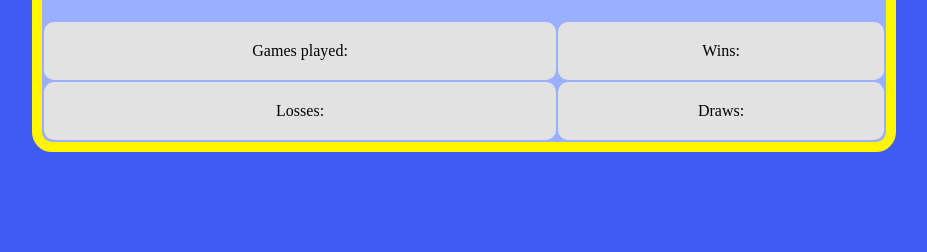
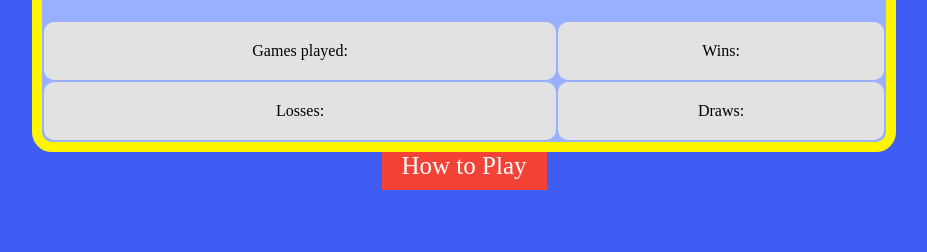
Before and after one commit to bmb4/The_Flight_Deck, a Flask app: template templates/ProfilePage.html in a window 1280 px wide. Shown: the part 418-670 px from the top of the page, without its empty margins (176-1103 px from the left). Run offline with Flask 2, Linux system fonts and the light colour scheme; the template is opened without the code that fills it, so the values that code supplies are empty; parts of the project's set-up code (start-up, migrations or seed data) failed here and were passed over.

Commit message:
Added link to tutorial page

```diff
--- a/templates/ProfilePage.html
+++ b/templates/ProfilePage.html
@@ -58,6 +58,7 @@
         </table>
     </div>
     <div id="hideDiv"></div>
+    <a href="Tutorialpage.html" style="text-decoration: none; padding-top: 0px; color: #FFFFFF; font-size: 25px">How to Play</a>
 
 </body>
 </html>
```
